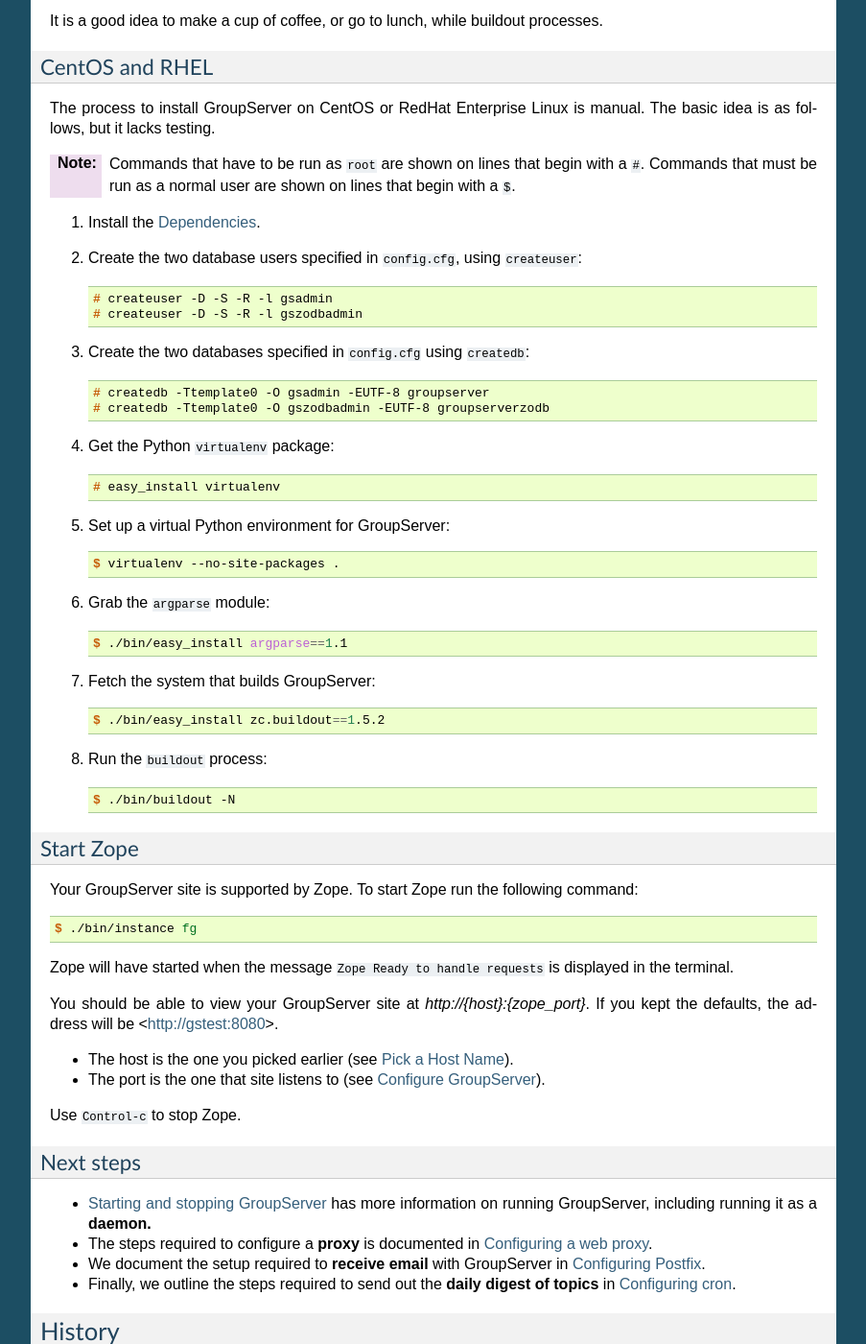
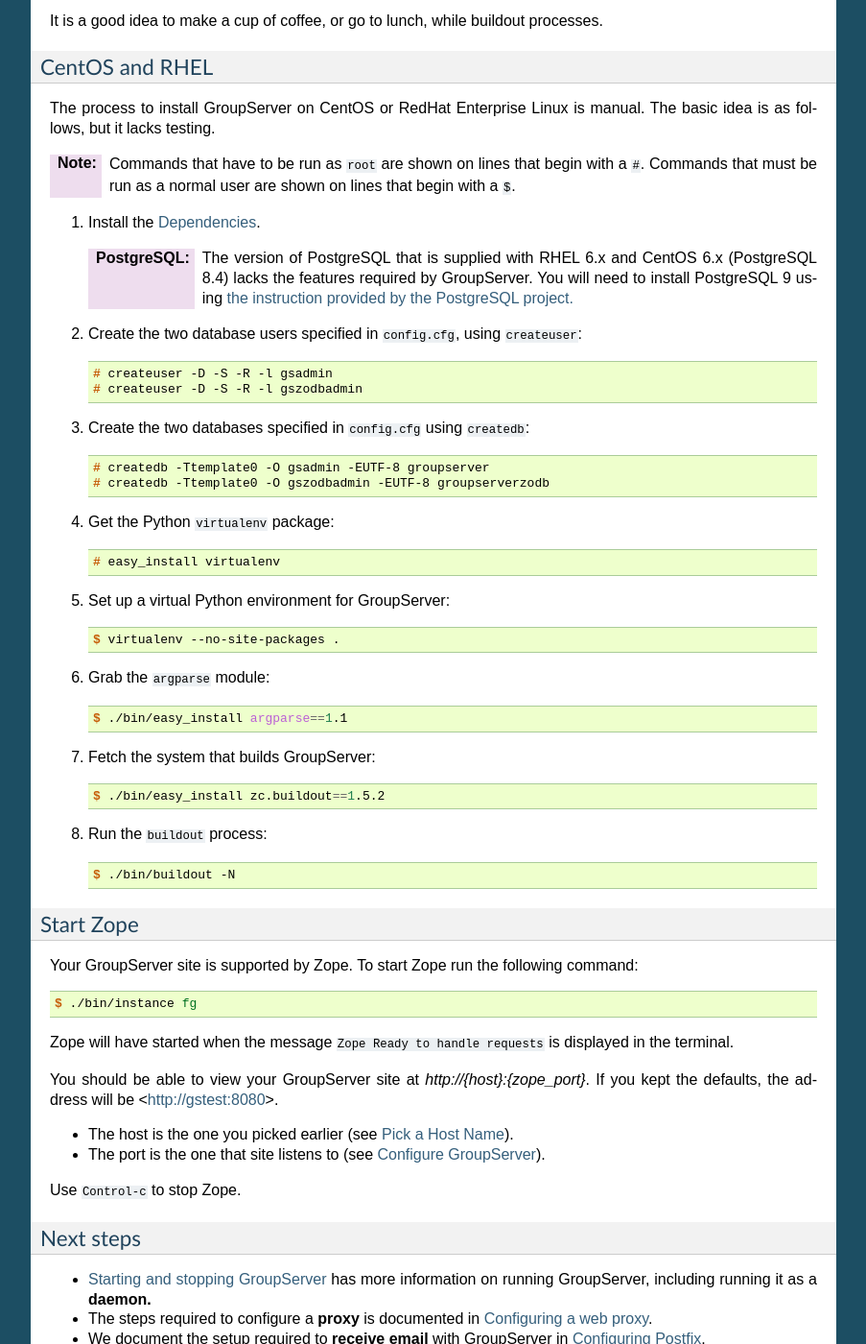
Before and after one commit to groupserver/buildout, a Sphinx documentation site: the page built from docs/groupserver-install.rst, in a window 1280 px wide and 1400 px high, scrolled down 4729 px. Shown: the whole window at 96% size, without its empty margins (198-1101 px from the left). Built offline with Sphinx 7.4.7, drawn with Linux system fonts in a browser that asks for light colours; some of the changed text lies outside the part shown.

Commit message:
Making a note about PostgreSQL installation on RHEL and CentOS.

```diff
--- a/docs/groupserver-install.rst
+++ b/docs/groupserver-install.rst
@@ -294,6 +294,12 @@
 
 #. Install the :ref:`dependencies`.
 
+   :PostgreSQL: The version of PostgreSQL that is supplied with
+                RHEL 6.x and CentOS 6.x (PostgreSQL 8.4) lacks
+                the features required by GroupServer. You will
+                need to install PostgreSQL 9 using `the
+                instruction provided by the PostgreSQL project.`_
+
 #. Create the two database users specified in ``config.cfg``,
    using ``createuser``::
 
@@ -325,6 +331,9 @@
 #. Run the ``buildout`` process::
 
      $ ./bin/buildout -N
+
+.. _the instruction provided by the PostgreSQL project.:
+   http://www.postgresql.org/download/linux/redhat/
 
 Start Zope
 ----------
@@ -369,6 +378,7 @@
 ======= ==========  ====================================================
 Version Date        Change
 ======= ==========  ====================================================
+15.03   2015-03-25  Making a note about PostgreSQL 9 on CentOS and RHEL
 15.03   2015-03-06  Moving the *Dependencies* and *Download* sections to
                     :doc:`groupserver-download`.
 14.11   2014-11-17  Renaming the *Requirements* section Dependencies.
```
Also changed, not shown: docs/groupserver-download.rst (+5 -3 lines).
